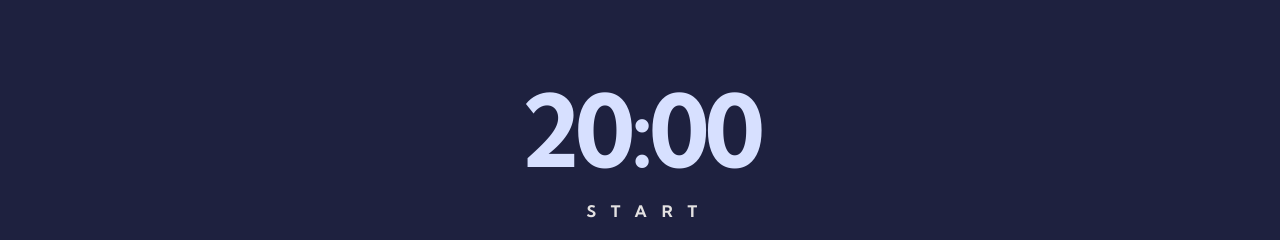
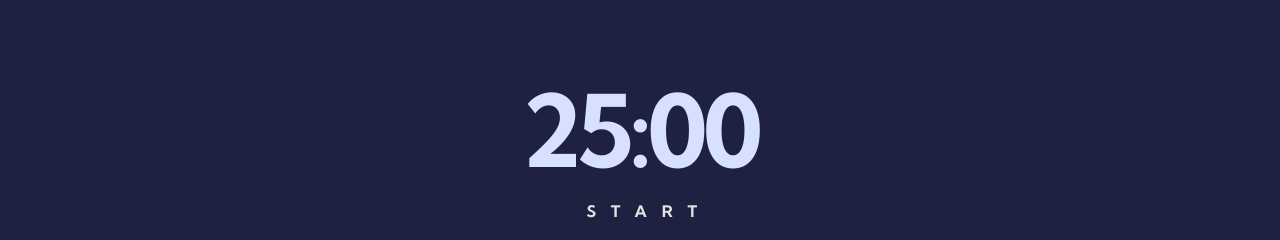
Before and after one commit to ryanbradley-webdev/pomodoro, a React (Vite) app: page / in a window 1280 px wide. Shown: the part 274-514 px from the top of the page. Built offline with nearby package versions, Linux system fonts and the light colour scheme.

Commit message:
Consolidate app state to single appSettings state variable. Add type definitions for state components.

```diff
--- a/src/App.tsx
+++ b/src/App.tsx
@@ -1,16 +1,74 @@
 import { useState } from 'react'
 import OptionsBar from './components/OptionsBar/OptionsBar'
-import './App.css'
 import Timer from './components/Timer/Timer'
 import SettingsIcon from './assets/SettingsIcon'
 import SettingsModal from './components/SettingsModal/SettingsModal'
+import './App.css'
+
+export type Font = 'Kumbh Sans' | 'Roboto Slab' | 'Space Mono'
+export type Color = 'orange' | 'teal' | 'purple'
+export type TimerOption = 'pomodoro' | 'short break' | 'long break'
+
+type AppSettings = {
+  font: Font
+  fontOptions: [
+    'Kumbh Sans',
+    'Roboto Slab',
+    'Space Mono'
+  ]
+  color: Color
+  colorOptions: [
+    'orange',
+    'teal',
+    'purple'
+  ]
+  timerOption: TimerOption
+  timerOptions: [
+    'pomodoro',
+    'short break',
+    'long break'
+  ]
+  timerTimes: {
+    ['pomodoro']: number,
+    ['short break']: number,
+    ['long break']: number
+  }
+}
 
 function App() {
-  const [option, setOption] = useState('pomodoro')
+  const [appSettings, setAppSettings] = useState<AppSettings>({
+    font: 'Kumbh Sans',
+    fontOptions: [
+      'Kumbh Sans',
+      'Roboto Slab',
+      'Space Mono'
+    ],
+    color: 'orange',
+    colorOptions: [
+      'orange',
+      'teal',
+      'purple'
+    ],
+    timerOption: 'pomodoro',
+    timerOptions: [
+      'pomodoro',
+      'short break',
+      'long break'
+    ],
+    timerTimes: {
+      ['pomodoro']: 25,
+      ['short break']: 5,
+      ['long break']: 15
+    }
+  })
+
   const [settingsVisible, setSettingsVisible] = useState(false)
 
-  const handleSetOption = (newOption: string) => {
-    setOption(newOption)
+  const handleSetOption = (newOption: TimerOption) => {
+    setAppSettings(prevSettings => ({
+      ...prevSettings,
+      timerOption: newOption
+    }))
   }
 
   const toggleSettingsModal = () => {
@@ -20,8 +78,9 @@ function App() {
   return (
     <main
       style={{
-        fontFamily: 'Kumbh Sans'
+        fontFamily: appSettings.font
       }}
+      data-color-option={appSettings.color}
     >
 
       <h1>
@@ -29,12 +88,14 @@ function App() {
       </h1>
 
       <OptionsBar
-        selectedOption={option}
+        selectedOption={appSettings.timerOption}
+        timerOptions={appSettings.timerOptions}
         setOption={handleSetOption}
       />
 
       <Timer
-        selectedOption={option}
+        selectedOption={appSettings.timerOption}
+        timerTimes={appSettings.timerTimes}
       />
 
       <button
--- a/src/components/OptionsBar/OptionsBar.tsx
+++ b/src/components/OptionsBar/OptionsBar.tsx
@@ -1,26 +1,23 @@
+import { TimerOption } from '../../App'
 import styles from './OptionsBar.module.css'
-
-const OPTIONS = [
-  'pomodoro',
-  'short break',
-  'long break'
-]
 
 export default function OptionsBar({
   selectedOption,
+  timerOptions,
   setOption
 }: {
   selectedOption: string
-  setOption: (newOption: string) => void
+  timerOptions: TimerOption[]
+  setOption: (newOption: TimerOption) => void
 }) {
   return (
     <ul
       className={styles.options_bar}
-      data-selected-option={OPTIONS.indexOf(selectedOption)}
+      data-selected-option={selectedOption}
     >
 
       {
-        OPTIONS.map((option, idx) => (
+        timerOptions.map((option, idx) => (
           <li
             key={idx}
           >
--- a/src/components/RadioInput/RadioInput.tsx
+++ b/src/components/RadioInput/RadioInput.tsx
@@ -33,6 +33,7 @@ export default function RadioInput({
 
       {options.map(option => (
         <Input
+          key={option}
           option={option}
         />
       ))}
--- a/src/components/Timer/Timer.tsx
+++ b/src/components/Timer/Timer.tsx
@@ -1,14 +1,19 @@
 import { useEffect, useRef, useState } from 'react'
-import { generateStartTime } from '../../lib/generateStartTime'
 import { parseRemainingTime } from '../../lib/parseRemainingTime'
 import styles from './Timer.module.css'
 
 export default function Timer({
-  selectedOption
+  selectedOption,
+  timerTimes
 }: {
-  selectedOption: string
+  selectedOption: 'pomodoro' | 'short break' | 'long break'
+  timerTimes: {
+    ['pomodoro']: number,
+    ['short break']: number,
+    ['long break']: number
+  }
 }) {
-  const [remainingTime, setRemainingTime] = useState(generateStartTime(selectedOption))
+  const [remainingTime, setRemainingTime] = useState(timerTimes[selectedOption] * 60)
   const [isPaused, setIsPaused] = useState(true)
 
   const timerInterval = useRef<number | undefined>()
--- a/src/lib/generateStartTime.ts
+++ /dev/null
@@ -1,12 +0,0 @@
-export const generateStartTime = (selectedOption: string) => {
-  switch (selectedOption) {
-    case 'pomodoro':
-      return 1200
-    case 'short break':
-      return 300
-    case 'long break':
-      return 900
-    default:
-      return 600
-  }
-}
```
